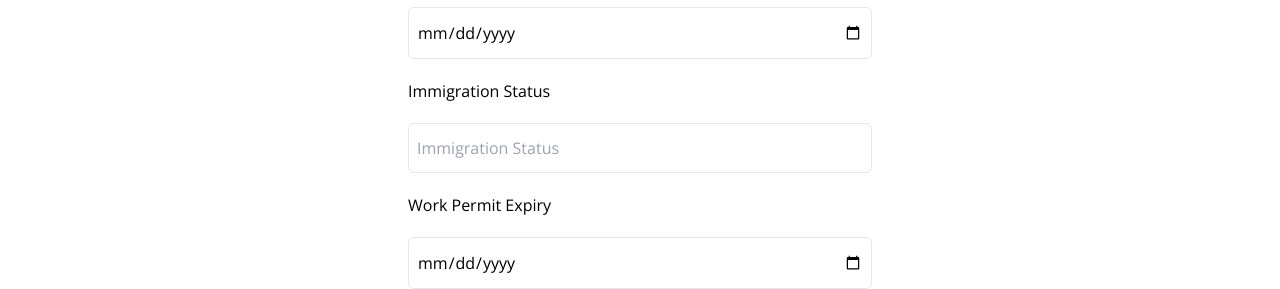
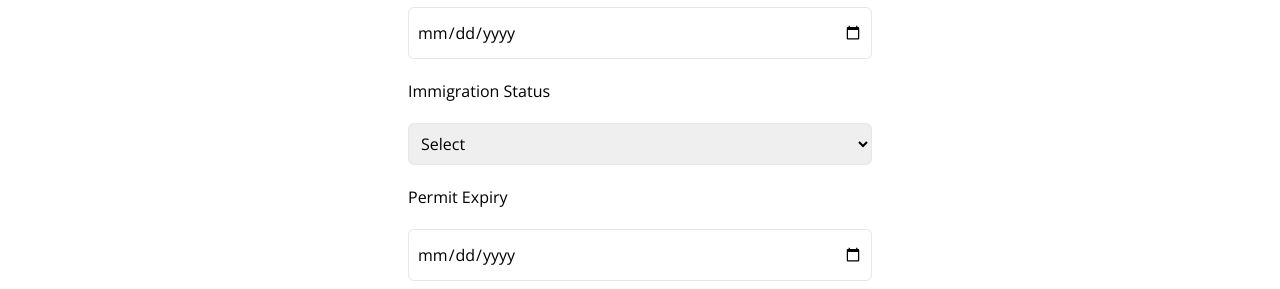
Before and after one commit to robor-systems/castech-react, a React (Create React App) app: page /careers/1/apply in a window 1280 px wide. Shown: the part 880-1169 px from the top of the page. Built offline with nearby package versions, Linux system fonts and the light colour scheme; no server answers.

Commit message:
update application form

```diff
--- a/src/pages/Apply.jsx
+++ b/src/pages/Apply.jsx
@@ -16,6 +16,8 @@ const Apply = () => {
     workPermitExpiry: "",
     resume: null,
   });
+
+  const requirePermitExpiry = !["Work Permit", "Study Permit"].includes(formData.immigrationStatus);
 
   const handleChange = (e) => {
     const { name, value } = e.target;
@@ -103,22 +105,31 @@ const Apply = () => {
         />
 
         <label className="block">Immigration Status</label>
-        <input
+        <select
           type="text"
           name="immigrationStatus"
           placeholder="Immigration Status"
           required
           onChange={handleChange}
           className="w-full p-2 border rounded-md"
-        />
+        >
+          <option value="">Select</option>
+          <option value="Citizen">Citizen</option>
+          <option value="Permanent Resident">Permanent Resident</option>
+          <option value="Work Permit">Work Permit</option>
+          <option value="Study Permit">Study Permit</option>
+          <option value="Visitor">Visitor</option>
+        </select>
 
-        <label className="block">Work Permit Expiry</label>
+        <label className="block">Permit Expiry</label>
         <input
           type="date"
           name="workPermitExpiry"
           placeholder="Work Permit Expiry (if applicable)"
           onChange={handleChange}
-          className="w-full p-2 border rounded-md"
+          required
+          className={"w-full p-2 border rounded-md" + (requirePermitExpiry ? "" : " bg-gray-200")}
+          disabled={!requirePermitExpiry}
         />
 
         <label className="block">Upload Resume</label>
```
